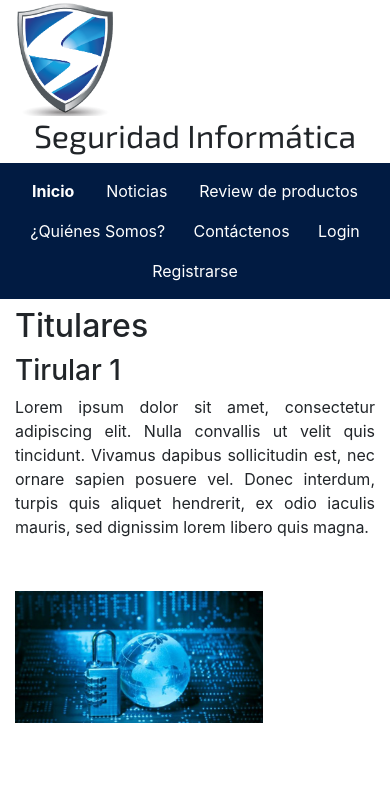
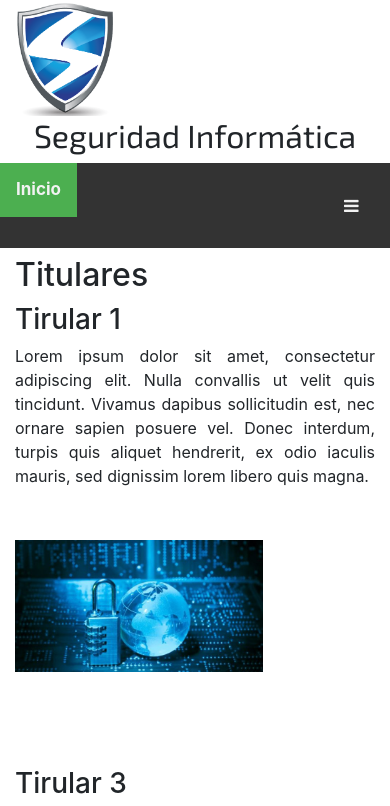
Before and after one commit to Jealvia/Proyecto-DAW, a plain HTML site: page index.html in a window 390 px wide. Shown: the top 806 px of the page. Drawn offline with nearby package versions, Linux system fonts and the light colour scheme.

Commit message:
Nav responsive

```diff
--- a/css/index.css
+++ b/css/index.css
@@ -291,3 +291,66 @@ footer a {
     text-align: center;
   }
 }
+
+
+
+
+
+
+
+
+
+
+
+
+
+.topnav {
+  overflow: hidden;
+  background-color: #333;
+}
+
+.topnav a {
+  float: left;
+  display: block;
+  color: #f2f2f2;
+  text-align: center;
+  padding: 14px 16px;
+  text-decoration: none;
+  font-size: 17px;
+}
+
+.topnav a:hover {
+  background-color: #ddd;
+  color: black;
+}
+
+.active {
+  background-color: #4CAF50;
+  color: white;
+}
+
+.topnav .icon {
+  display: none;
+}
+
+@media screen and (max-width: 600px) {
+  .topnav a:not(:first-child) {display: none;}
+  .topnav a.icon {
+    float: right;
+    display: block;
+  }
+}
+
+@media screen and (max-width: 600px) {
+  .topnav.responsive {position: relative;}
+  .topnav.responsive .icon {
+    position: absolute;
+    right: 0;
+    top: 0;
+  }
+  .topnav.responsive a {
+    float: none;
+    display: block;
+    text-align: left;
+  }
+}
--- a/index.html
+++ b/index.html
@@ -1,6 +1,5 @@
 <!DOCTYPE html>
 <html lang="zxx" class="no-js">
-
 	<head>
 		<meta charset="utf-8">
 		<meta name="viewport" content="width=device-width, initial-scale=1">
@@ -12,8 +11,8 @@
 		<script src="https://ajax.googleapis.com/ajax/libs/jquery/3.3.1/jquery.min.js"></script>
 		<script src="https://cdnjs.cloudflare.com/ajax/libs/popper.js/1.14.0/umd/popper.min.js"></script>
 		<script src="https://maxcdn.bootstrapcdn.com/bootstrap/4.1.0/js/bootstrap.min.js"></script>
+		<script src="js/app.js"></script>
 	</head>
-
 	<body>
 		<header id="header">
 			<div class="container">
@@ -30,45 +29,19 @@
 					<div class="col-sm-2"></div>
 				</div>
 			</div>
+			<div class="topnav" id="myTopnav">
+				<a class="active" href="index.html">Inicio</a>
+				<a class="" href="news.html">Noticias</a>
+				<a class="" href="review.html">Review de productos</a>
+				<a class="" href="quienesomos.html">¿Quiénes Somos?</a>
+				<a class="" href="contactenos.html">Contáctenos</a>
+				<a class="" href="login.html">Login</a>
+				<a class="" href="signin.html">Registrarse</a>
+				<a href="javascript:void(0);" class="icon" onclick="myFunction()">
+					<i class="fa fa-bars"></i>
+				</a>
+			</div>
 
-		<!-- NAvegation Bar -->
-		<nav class="navbar navbar-collapse background-bar d-flex justify-content-around">
-			<ul class="navbar-nav">
-				<li class="nav-item active">
-					<a class="nav-link text-white" href="index.html">Inicio</a>
-				</li>
-			</ul>
-			<ul class="navbar-nav">
-				<li class="nav-item  ">
-					<a class="nav-link text-white" href="news.html">Noticias</a>
-				</li>
-			</ul>
-			<ul class="navbar-nav">
-				<li class="nav-item">
-					<a class="nav-link text-white" href="review.html">Review de productos</a>
-				</li>
-			</ul>
-			<ul class="navbar-nav">
-				<li class="nav-item">
-					<a class="nav-link text-white" href="quienesomos.html">¿Quiénes Somos?</a>
-				</li>
-			</ul>
-			<ul class="navbar-nav">
-				<li class="nav-item">
-					<a class="nav-link text-white" href="contactenos.html">Contáctenos</a>
-				</li>
-			</ul>
-			<ul class="navbar-nav">
-				<li class="nav-item">
-					<a class="nav-link text-white" href="login.html">Login</a>
-				</li>
-			</ul>
-			<ul class="navbar-nav">
-				<li class="nav-item">
-					<a class="nav-link text-white" href="signin.html">Registrarse</a>
-				</li>
-			</ul>
-		</nav>
 		</header>
 		<div class="container">
 			<div class="row">
@@ -188,5 +161,4 @@
 					</div>
 				</footer>
 			</body>
-
 		</html>
--- a/js/app.js
+++ b/js/app.js
@@ -27,3 +27,12 @@
         });
     }
 })();
+
+function myFunction() {
+    var x = document.getElementById("myTopnav");
+    if (x.className === "topnav") {
+        x.className += " responsive";
+    } else {
+        x.className = "topnav";
+    }
+}
```
Lines whose indentation alone changed are shown as unchanged.
